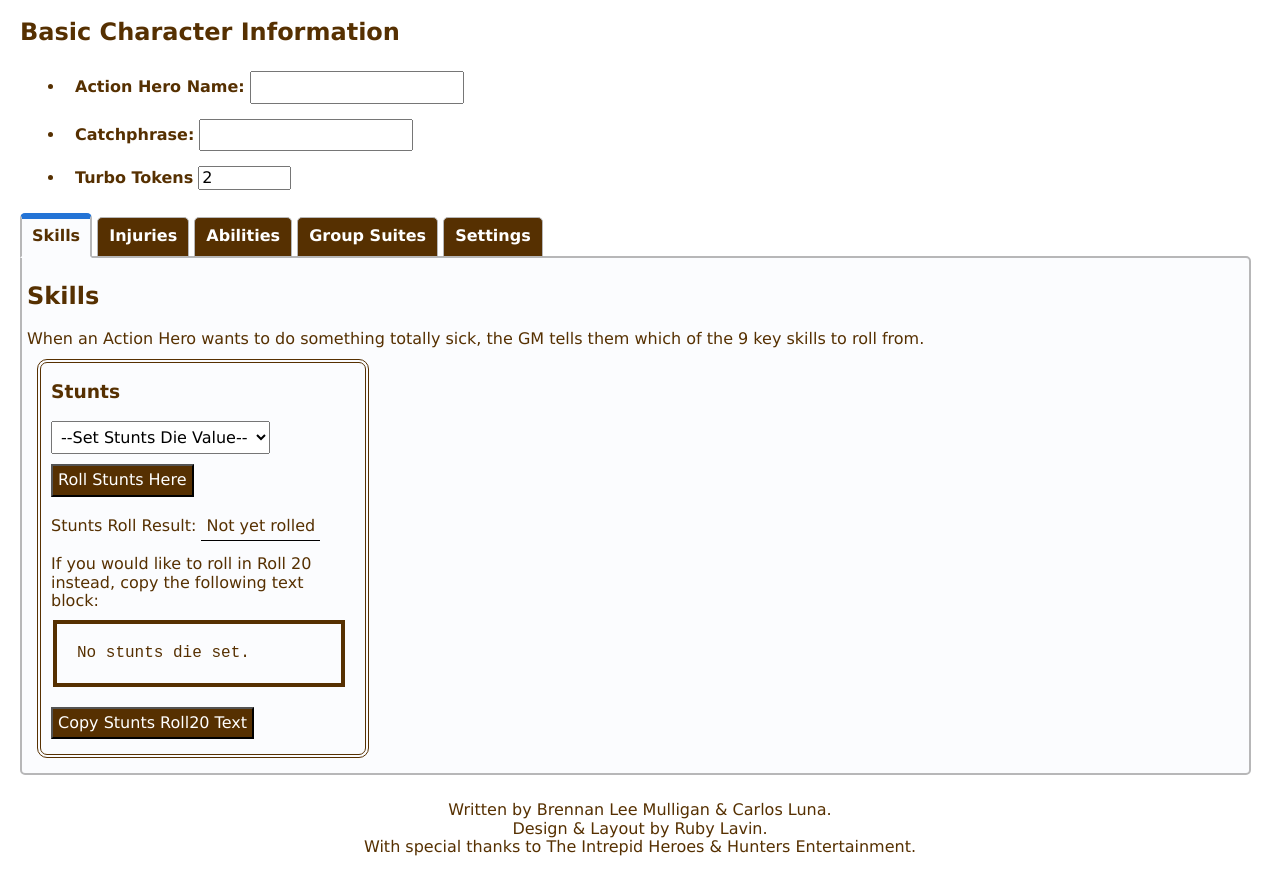
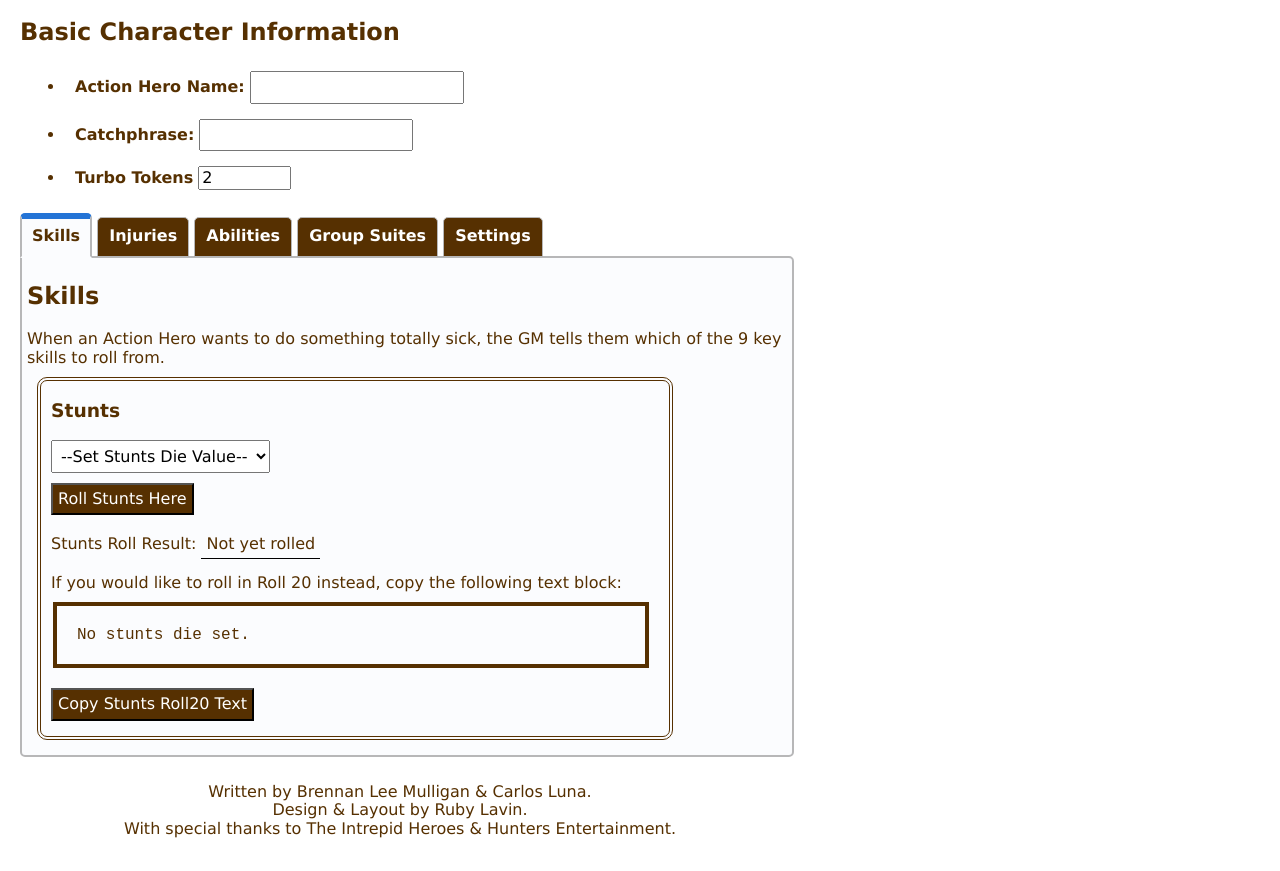
Before and after one commit to CorgiDev/Roll20-NSBU-Roller, a browser extension: page browser-extension/chrome/nsbu.html in a window 1280 px wide. Shown: the part 81-952 px from the top of the page. After the commit the page ends 929 px from the top, so only its background shows below. Drawn offline with Linux system fonts and the light colour scheme.

Commit message:
Uncommented some styles that are specific to the extension version.

```diff
--- a/browser-extension/chrome/styles/main.css
+++ b/browser-extension/chrome/styles/main.css
@@ -1,11 +1,9 @@
 /* General Styling */
 
-/* Used when this is a browser extension.
-    html {
-        width: 800px;
-        height: 600px;
-    }
-*/
+html {
+    width: 800px;
+    height: 600px;
+}
 
 main {
     width: 97%;
@@ -77,7 +75,7 @@ main {
     padding: 0px 10px 5px 10px;
     border-radius: 10px;
     width: 25%;
-    /* width: 80%; */ /* This is the width when it is a browser extension. */
+    width: 80%;
 }
 
 .rollStat {
```
